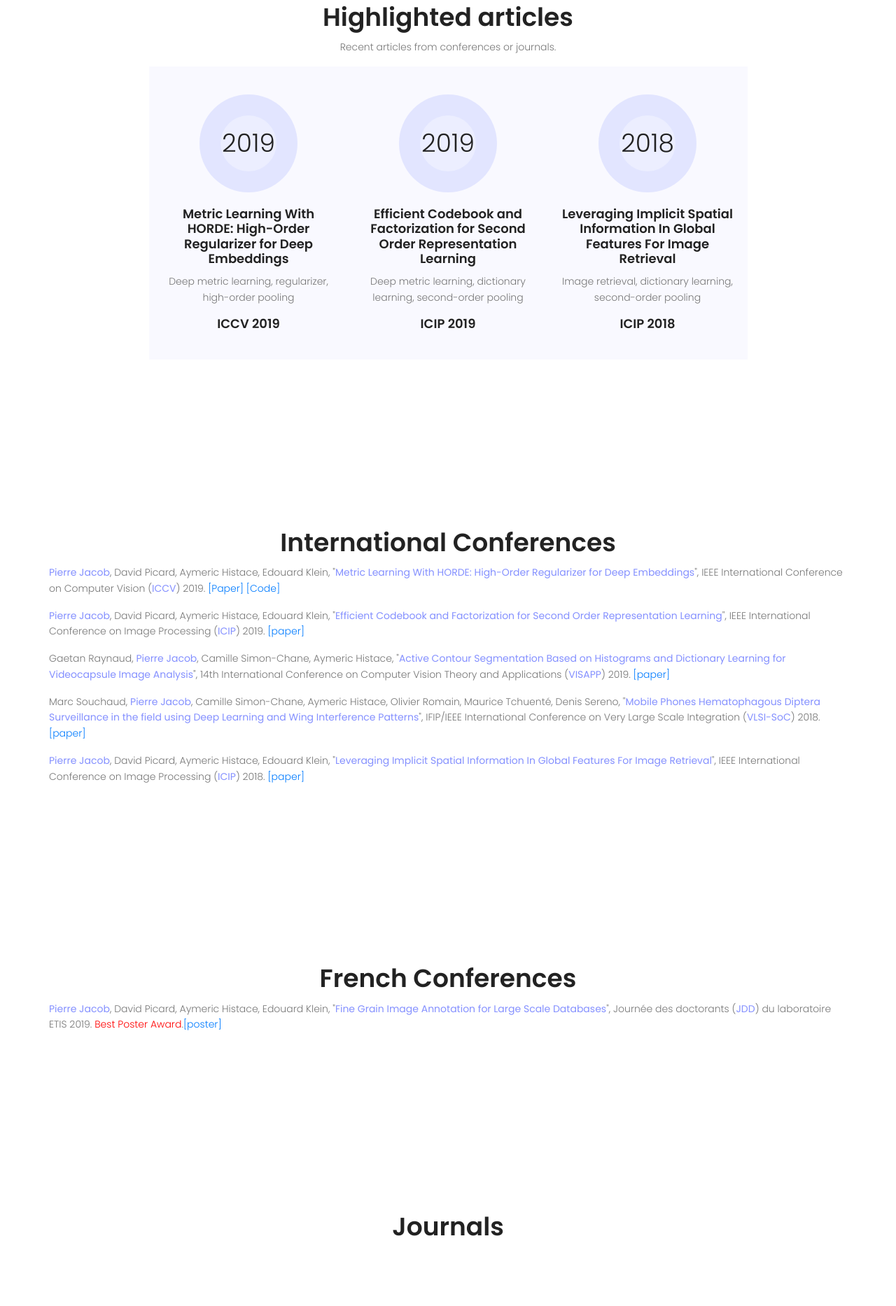
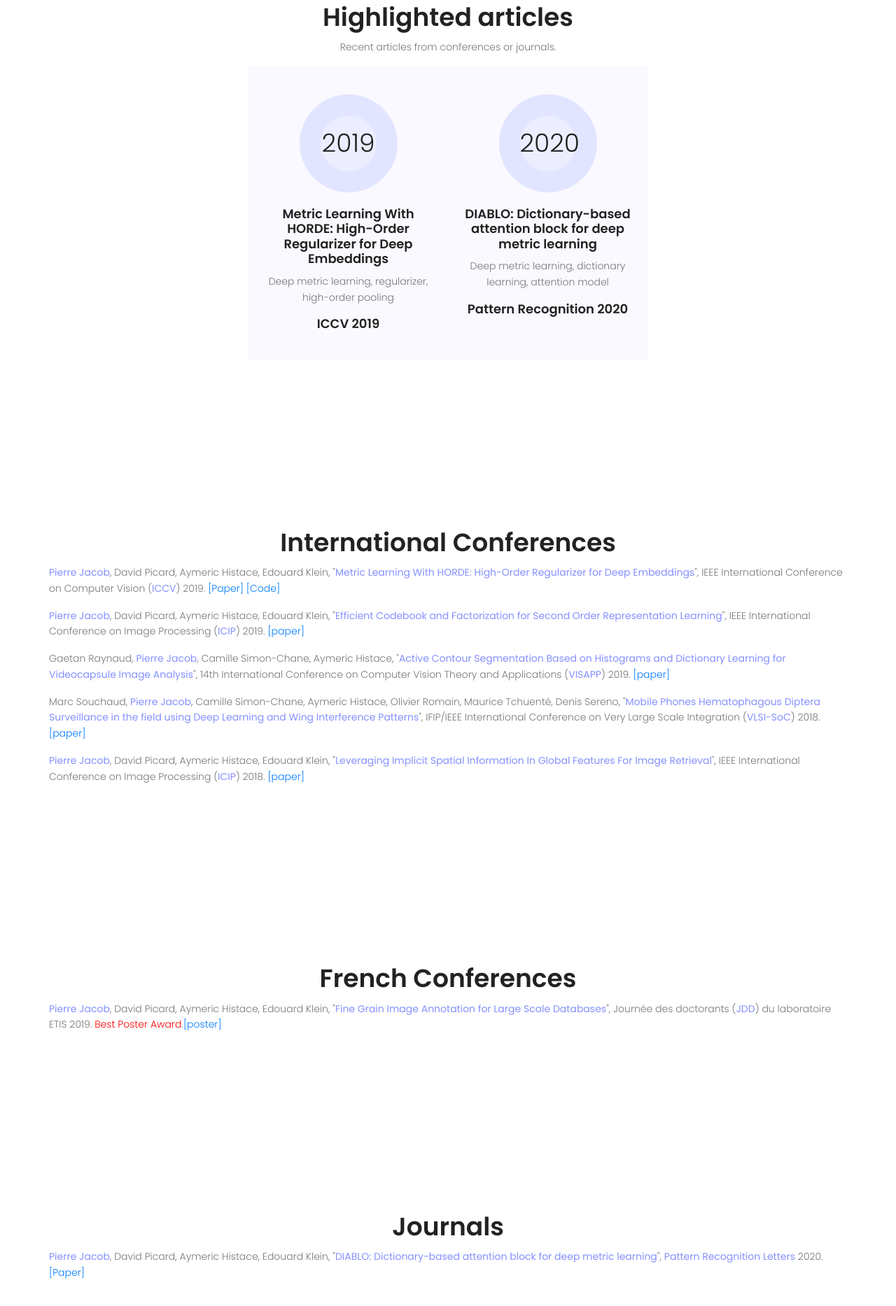
Before and after one commit to pierre-jacob/pierre-jacob.github.io, a plain HTML site: page en-gb/publications.en-gb.html in a window 1280 px wide. Shown: the part 425-2292 px from the top of the page at 70% size. Drawn offline with nearby package versions, Linux system fonts and the light colour scheme; some packages are replaced by stand-ins of ours.

Commit message:
2020-05-06 update: publications are updated with PRL 2020. News are updated with PhD defense, and new article accepted for publications.

```diff
--- a/en-gb/publications.en-gb.html
+++ b/en-gb/publications.en-gb.html
@@ -81,30 +81,20 @@
                 </div>
                 <h4>ICCV 2019</h4>
                 <div class="bottom-part">
-                    <a class="price-btn text-uppercase" href="http://openaccess.thecvf.com/content_ICCV_2019/papers/Jacob_Metric_Learning_With_HORDE_High-Order_Regularizer_for_Deep_Embeddings_ICCV_2019_paper.pdf">Read the paper</a>
-                    <a class="price-btn text-uppercase" href="https://github.com/pierre-jacob/ICCV2019-Horde">Code</a>
+                    <a class="price-btn text-uppercase" href="http://openaccess.thecvf.com/content_ICCV_2019/papers/Jacob_Metric_Learning_With_HORDE_High-Order_Regularizer_for_Deep_Embeddings_ICCV_2019_paper.pdf" target="_blank">Read the paper</a>
+                    <a class="price-btn text-uppercase" href="https://github.com/pierre-jacob/ICCV2019-Horde" target="_blank">Code</a>
                 </div>
             </div>
+
             <div class="col-lg-3 col-md-6 single-price">
                 <div class="top-part">
-                    <h1 class="package-no">2019</h1>
-                    <h4>Efficient Codebook and Factorization for Second Order Representation Learning</h4>
-                    <p class="mt-10">Deep metric learning, dictionary learning, second-order pooling</p>
+                    <h1 class="package-no">2020</h1>
+                    <h4>DIABLO: Dictionary-based attention block for deep metric learning</h4>
+                    <p class="mt-10">Deep metric learning, dictionary learning, attention model</p>
                 </div>
-                <h4>ICIP 2019</h4>
+                <h4>Pattern Recognition 2020</h4>
                 <div class="bottom-part">
-                    <a class="price-btn text-uppercase" href="https://arxiv.org/pdf/1906.01972.pdf">Read the paper</a>
-                </div>
-            </div>
-            <div class="col-lg-3 col-md-6 single-price">
-                <div class="top-part">
-                    <h1 class="package-no">2018</h1>
-                    <h4>Leveraging Implicit Spatial Information In Global Features For Image Retrieval</h4>
-                    <p class="mt-10">Image retrieval, dictionary learning, second-order pooling</p>
-                </div>
-                <h4>ICIP 2018</h4>
-                <div class="bottom-part">
-                    <a class="price-btn text-uppercase" href="https://arxiv.org/pdf/1806.08991.pdf">Read the paper</a>
+                    <a class="price-btn text-uppercase" href="https://authors.elsevier.com/a/1b0RRcAmyjIEs" target="_blank">Read the paper</a>
                 </div>
             </div>
         </div>
@@ -122,11 +112,11 @@
         </div>
 
         <div class="row d-flex justify-content-left">
-            <p><b>Pierre Jacob</b>, David Picard, Aymeric Histace, Edouard Klein, "<b>Metric Learning With HORDE: High-Order Regularizer for Deep Embeddings</b>", IEEE International Conference on Computer Vision (<b>ICCV</b>) 2019. <a href="http://openaccess.thecvf.com/content_ICCV_2019/papers/Jacob_Metric_Learning_With_HORDE_High-Order_Regularizer_for_Deep_Embeddings_ICCV_2019_paper.pdf">[Paper]</a> <a href="https://github.com/pierre-jacob/ICCV2019-Horde">[Code]</a> </p>
+            <p><b>Pierre Jacob</b>, David Picard, Aymeric Histace, Edouard Klein, "<b>Metric Learning With HORDE: High-Order Regularizer for Deep Embeddings</b>", IEEE International Conference on Computer Vision (<b>ICCV</b>) 2019. <a href="http://openaccess.thecvf.com/content_ICCV_2019/papers/Jacob_Metric_Learning_With_HORDE_High-Order_Regularizer_for_Deep_Embeddings_ICCV_2019_paper.pdf" target="_blank">[Paper]</a> <a href="https://github.com/pierre-jacob/ICCV2019-Horde" target="_blank">[Code]</a> </p>
             <p><b>Pierre Jacob</b>, David Picard, Aymeric Histace, Edouard Klein, "<b>Efficient Codebook and Factorization for Second Order Representation Learning</b>", IEEE International Conference on Image Processing (<b>ICIP</b>) 2019. <a href="https://arxiv.org/pdf/1906.01972.pdf">[paper]</a>
-            <p> Gaetan Raynaud, <b>Pierre Jacob</b>, Camille Simon-Chane, Aymeric Histace, "<b>Active Contour Segmentation Based on Histograms and Dictionary Learning for Videocapsule Image Analysis</b>", 14th International Conference on Computer Vision Theory and Applications (<b>VISAPP</b>) 2019. <a href="http://insticc.org/node/TechnicalProgram/visigrapp/presentationDetails/76947">[paper]</a> </p>
-            <p> Marc Souchaud, <b>Pierre Jacob</b>, Camille Simon-Chane, Aymeric Histace, Olivier Romain, Maurice Tchuenté, Denis Sereno, "<b>Mobile Phones Hematophagous Diptera Surveillance in the field using Deep Learning and Wing Interference Patterns</b>", IFIP/IEEE International Conference on Very Large Scale Integration (<b>VLSI-SoC</b>) 2018. <a href="https://www.researchgate.net/publication/328730942_Mobile_Phones_Hematophagous_Diptera_Surveillance_in_the_field_using_Deep_Learning_and_Wing_Interference_Patterns">[paper]</a> </p>
-            <p><b>Pierre Jacob</b>, David Picard, Aymeric Histace, Edouard Klein, "<b>Leveraging Implicit Spatial Information In Global Features For Image Retrieval</b>", IEEE International Conference on Image Processing (<b>ICIP</b>) 2018. <a href="https://arxiv.org/pdf/1806.08991.pdf">[paper]</a></p>
+            <p> Gaetan Raynaud, <b>Pierre Jacob</b>, Camille Simon-Chane, Aymeric Histace, "<b>Active Contour Segmentation Based on Histograms and Dictionary Learning for Videocapsule Image Analysis</b>", 14th International Conference on Computer Vision Theory and Applications (<b>VISAPP</b>) 2019. <a href="http://insticc.org/node/TechnicalProgram/visigrapp/presentationDetails/76947" target="_blank">[paper]</a> </p>
+            <p> Marc Souchaud, <b>Pierre Jacob</b>, Camille Simon-Chane, Aymeric Histace, Olivier Romain, Maurice Tchuenté, Denis Sereno, "<b>Mobile Phones Hematophagous Diptera Surveillance in the field using Deep Learning and Wing Interference Patterns</b>", IFIP/IEEE International Conference on Very Large Scale Integration (<b>VLSI-SoC</b>) 2018. <a href="https://www.researchgate.net/publication/328730942_Mobile_Phones_Hematophagous_Diptera_Surveillance_in_the_field_using_Deep_Learning_and_Wing_Interference_Patterns" target="_blank">[paper]</a> </p>
+            <p><b>Pierre Jacob</b>, David Picard, Aymeric Histace, Edouard Klein, "<b>Leveraging Implicit Spatial Information In Global Features For Image Retrieval</b>", IEEE International Conference on Image Processing (<b>ICIP</b>) 2018. <a href="https://arxiv.org/pdf/1806.08991.pdf" target="_blank">[paper]</a></p>
         </div>
     </div>
 </section>
@@ -158,6 +148,7 @@
         </div>
 
         <div class="row d-flex justify-content-left">
+            <p><b>Pierre Jacob</b>, David Picard, Aymeric Histace, Edouard Klein, "<b>DIABLO: Dictionary-based attention block for deep metric learning</b>", <b>Pattern Recognition Letters</b> 2020. <a href="https://authors.elsevier.com/a/1b0RRcAmyjIEs" target="_blank">[Paper]</a> </p>
 
         </div>
     </div>
```
Also changed, not shown: en-gb/index.en-gb.html (+11 -3 lines).
